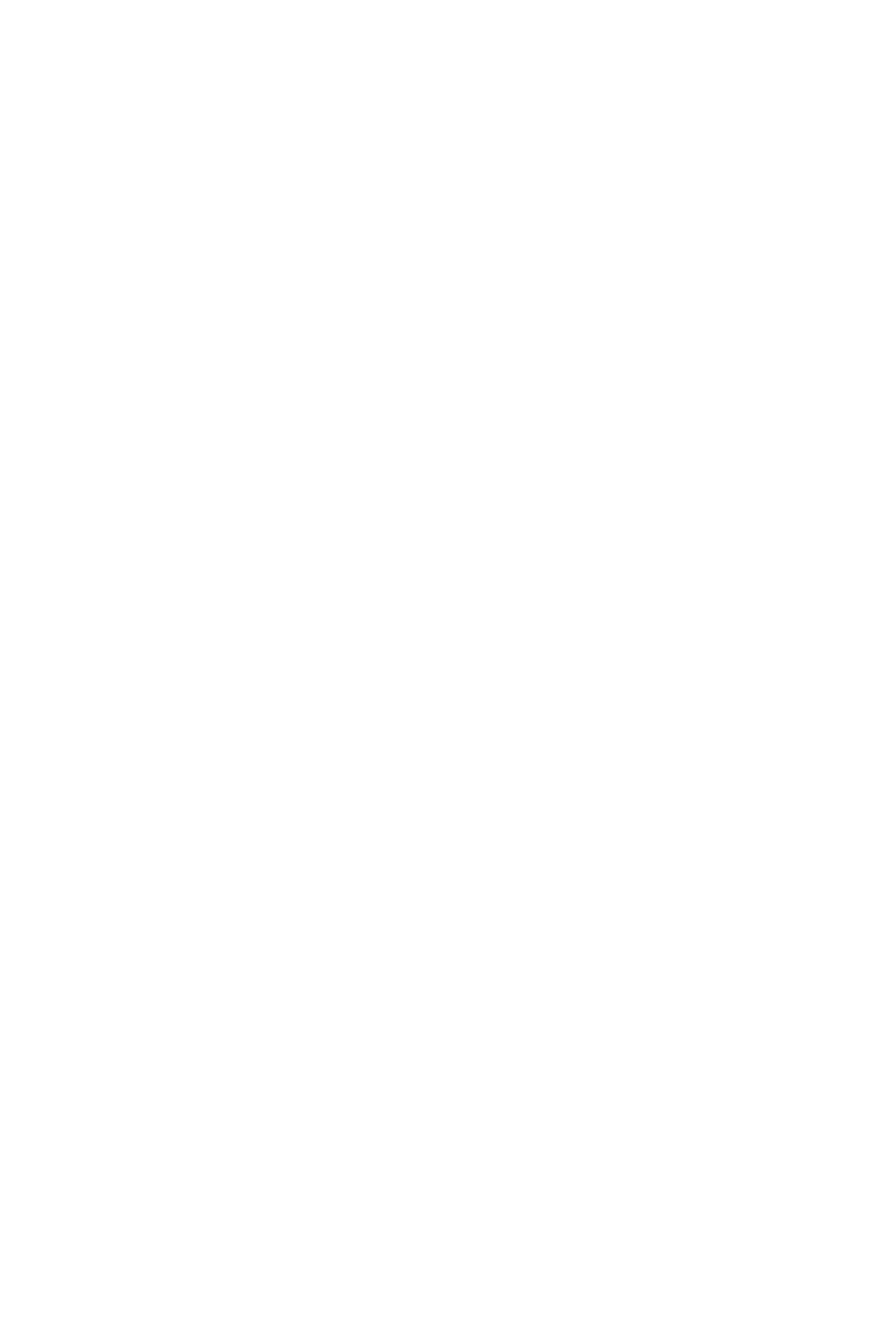
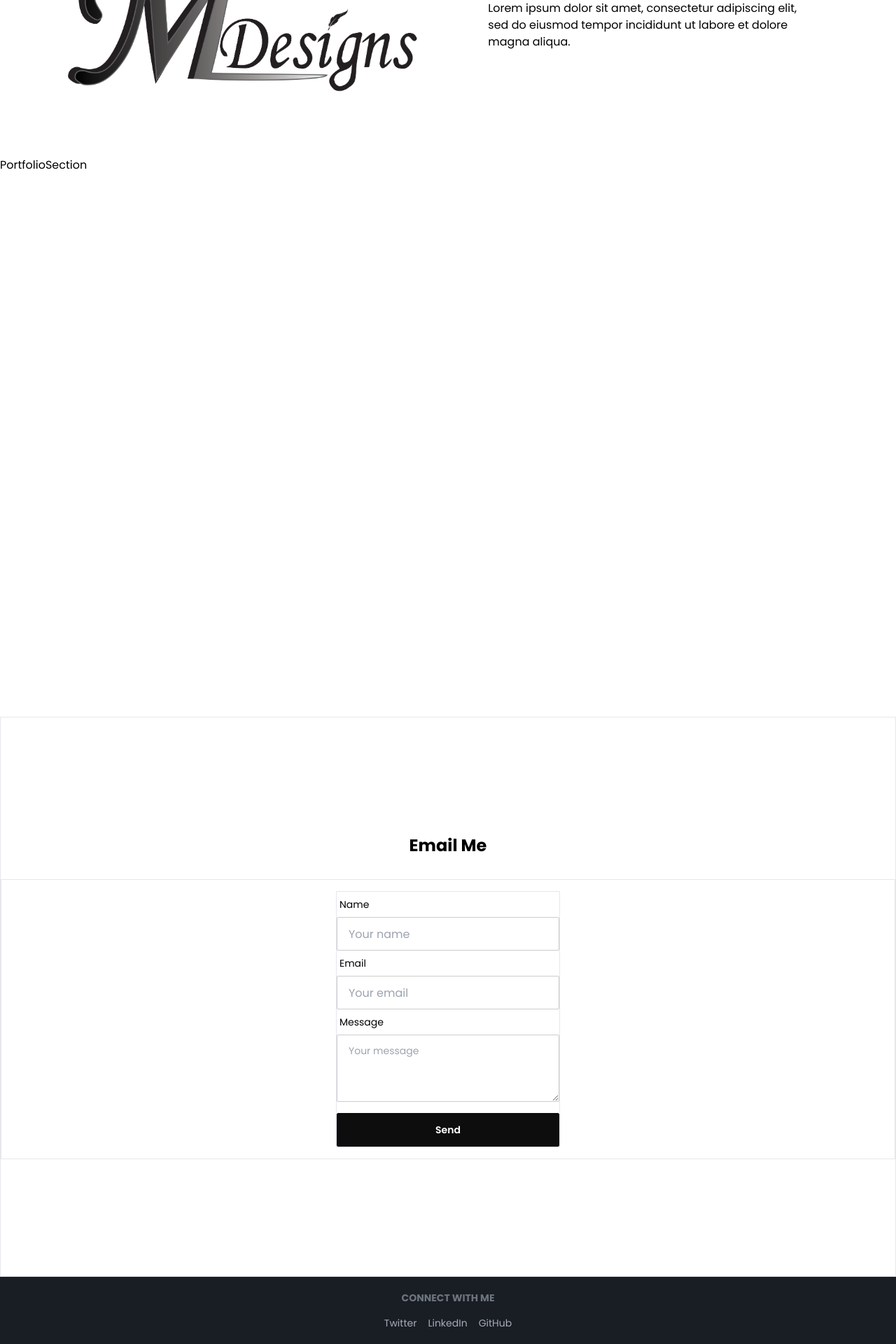
Before and after one commit to TomWallaceJr/melissa-portfolio, a Next.js app: page / in a window 1280 px wide. Shown: the part 244-2164 px from the top of the page at 70% size. Before the commit the page ends 800 px from the top, so only its background shows below. Built offline with nearby package versions, Linux system fonts and the light colour scheme.

Commit message:
eamil form and footer

```diff
--- /dev/null
+++ b/app/components/EmailForm.tsx
@@ -0,0 +1,88 @@
+import { useState, ChangeEvent, FormEvent } from "react";
+
+// Define the form data type
+type FormData = {
+  name: string;
+  email: string;
+  message: string;
+};
+
+const EmailForm = () => {
+  const [formData, setFormData] = useState<FormData>({
+    name: "",
+    email: "",
+    message: "",
+  });
+
+  // Handle form field changes
+  const handleChange = (
+    e: ChangeEvent<HTMLInputElement | HTMLTextAreaElement>
+  ) => {
+    const { name, value } = e.target;
+    setFormData((prevState) => ({
+      ...prevState,
+      [name]: value,
+    }));
+  };
+
+  // Handle form submission
+  const handleSubmit = async (e: FormEvent<HTMLFormElement>) => {
+    e.preventDefault();
+    // Implement email sending logic here
+    console.log(formData);
+    alert("Message sent! (placeholder)");
+  };
+
+  return (
+    <div className='flex flex-col items-center justify-center min-h-screen w-full border'>
+      <div className='text-center mb-8'>
+        <h1 className='text-2xl font-bold'>Email Me</h1>
+      </div>
+      <div className='container mx-auto p-4 w-full border'>
+        <form
+          onSubmit={handleSubmit}
+          className='form-control w-full max-w-xs border mx-auto'>
+          <label className='label'>
+            <span className='label-text'>Name</span>
+          </label>
+          <input
+            type='text'
+            name='name'
+            value={formData.name}
+            onChange={handleChange}
+            placeholder='Your name'
+            className='input input-bordered w-full max-w-xs'
+          />
+
+          <label className='label'>
+            <span className='label-text'>Email</span>
+          </label>
+          <input
+            type='email'
+            name='email'
+            value={formData.email}
+            onChange={handleChange}
+            placeholder='Your email'
+            className='input input-bordered w-full max-w-xs'
+          />
+
+          <label className='label'>
+            <span className='label-text'>Message</span>
+          </label>
+          <textarea
+            name='message'
+            value={formData.message}
+            onChange={handleChange}
+            placeholder='Your message'
+            className='textarea textarea-bordered h-24'></textarea>
+
+          <button type='submit' className='btn btn-primary mt-4'>
+            Send
+          </button>
+        </form>
+      </div>
+    </div>
+  );
+};
+
+export default EmailForm;
--- a/app/components/Footer.tsx
+++ b/app/components/Footer.tsx
@@ -1,7 +1,38 @@
 import React from "react";
 
 const Footer = () => {
-  return <div>Footer</div>;
+  return (
+    <footer
+      data-theme='dark'
+      className='footer bg-base-200 text-base-content p-10 flex flex-col items-center justify-center bottom-0 w-full max-h-24'>
+      <div className='flex flex-col items-center'>
+        <span className='footer-title'>Connect With Me</span>
+        <div className='flex gap-4'>
+          <a
+            href='https://twitter.com'
+            target='_blank'
+            rel='noopener noreferrer'
+            className='link link-hover'>
+            Twitter
+          </a>
+          <a
+            href='https://linkedin.com'
+            target='_blank'
+            rel='noopener noreferrer'
+            className='link link-hover'>
+            LinkedIn
+          </a>
+          <a
+            href='https://github.com'
+            target='_blank'
+            rel='noopener noreferrer'
+            className='link link-hover'>
+            GitHub
+          </a>
+        </div>
+      </div>
+    </footer>
+  );
 };
 
 export default Footer;
--- a/app/components/Hero.tsx
+++ b/app/components/Hero.tsx
@@ -1,23 +1,24 @@
 import mdesignlogo from "../../images/mdesignlogo.png";
 import Image from "next/image";
+import styles from "../../styles";
 
 const Hero = () => {
   return (
-    <section className='flex flex-col md:flex-row items-center justify-center gap-8 p-4 w-11/12 md:w-3/4 lg:w-7/10 mx-auto'>
-      <div className='flex-1 flex justify-center'>
+    <section className='flex flex-col md:flex-row items-center justify-center gap-8  p-4 w-11/12 md:w-75 mx-auto  h-[50vh]'>
+      <div className='flex-1 flex justify-center  w-full'>
         <Image
           src={mdesignlogo}
           alt={"logo"}
-          width={250} // Increased size for larger screens
+          width={500} // Increased size for larger screens
           height={250} // Maintain aspect ratio
           className='rounded-lg'
         />
       </div>
-      <div className='flex-1 flex flex-col items-center md:items-start'>
-        <h1 className='text-3xl md:text-4xl font-bold text-center md:text-left'>
-          Hi, I'm Melissa
+      <div className='flex-1 flex flex-col items-center md:items-start h-[25vh] '>
+        <h1 className='font-poppins mx-auto text-3xl md:text-4xl font-bold text-center md:text-left '>
+          Hello, I'm Melissa
         </h1>
-        <p className='mt-4 text-center md:text-left md:max-w-md lg:max-w-lg'>
+        <p className='font-poppins mt-4 text-center md:text-left md:max-w-md lg:max-w-lg mx-auto p-5 '>
           Lorem ipsum dolor sit amet, consectetur adipiscing elit, sed do
           eiusmod tempor incididunt ut labore et dolore magna aliqua.
         </p>
--- a/app/components/Navbar.tsx
+++ b/app/components/Navbar.tsx
@@ -2,7 +2,7 @@ import React from "react";
 
 const Navbar = () => {
   return (
-    <div className='navbar bg-base-100'>
+    <div data-theme='dark' className='navbar bg-base-100'>
       <div className='flex-1'>
         <a className='btn btn-ghost text-xl'>MDesigns</a>
       </div>
--- a/app/components/PortfolioSection.tsx
+++ b/app/components/PortfolioSection.tsx
@@ -1,7 +1,7 @@
 import React from "react";
 
 const PortfolioSection = () => {
-  return <div>PortfolioSection</div>;
+  return <div className='h-screen'>PortfolioSection</div>;
 };
 
 export default PortfolioSection;
--- a/app/layout.tsx
+++ b/app/layout.tsx
@@ -15,7 +15,7 @@ export default function RootLayout({
   children: React.ReactNode;
 }>) {
   return (
-    <html lang='en'>
+    <html data-theme='lofi' lang='en'>
       <body className={inter.className}>{children}</body>
     </html>
   );
--- a/app/page.tsx
+++ b/app/page.tsx
@@ -1,12 +1,19 @@
-import Image from "next/image";
+"use client";
+
 import Navbar from "./components/Navbar";
 import Hero from "./components/Hero";
+import Footer from "./components/Footer";
+import PortfolioSection from "./components/PortfolioSection";
+import EmailForm from "./components/EmailForm";
 
 export default function Home() {
   return (
-    <main>
+    <main className='font-poppins'>
       <Navbar />
       <Hero />
+      <PortfolioSection />
+      <EmailForm />
+      <Footer />
     </main>
   );
 }
--- a/tailwind.config.ts
+++ b/tailwind.config.ts
@@ -6,9 +6,26 @@ const config: Config = {
     "./components/**/*.{js,ts,jsx,tsx,mdx}",
     "./app/**/*.{js,ts,jsx,tsx,mdx}",
   ],
-  daisyui: {
-    themes: ["lofi"],
+
+  screens: {
+    xs: "480px",
+    ss: "620px",
+    sm: "768px",
+    md: "1060px",
+    lg: "1200px",
+    xl: "1700px",
   },
   plugins: [require("daisyui")],
+  daisyui: {
+    themes: ["lofi", "dark"],
+    defaultTheme: "lofi",
+  },
+  theme: {
+    extend: {
+      fontFamily: {
+        poppins: ["Poppins", "sans-serif"],
+      },
+    },
+  },
 };
 export default config;
```
